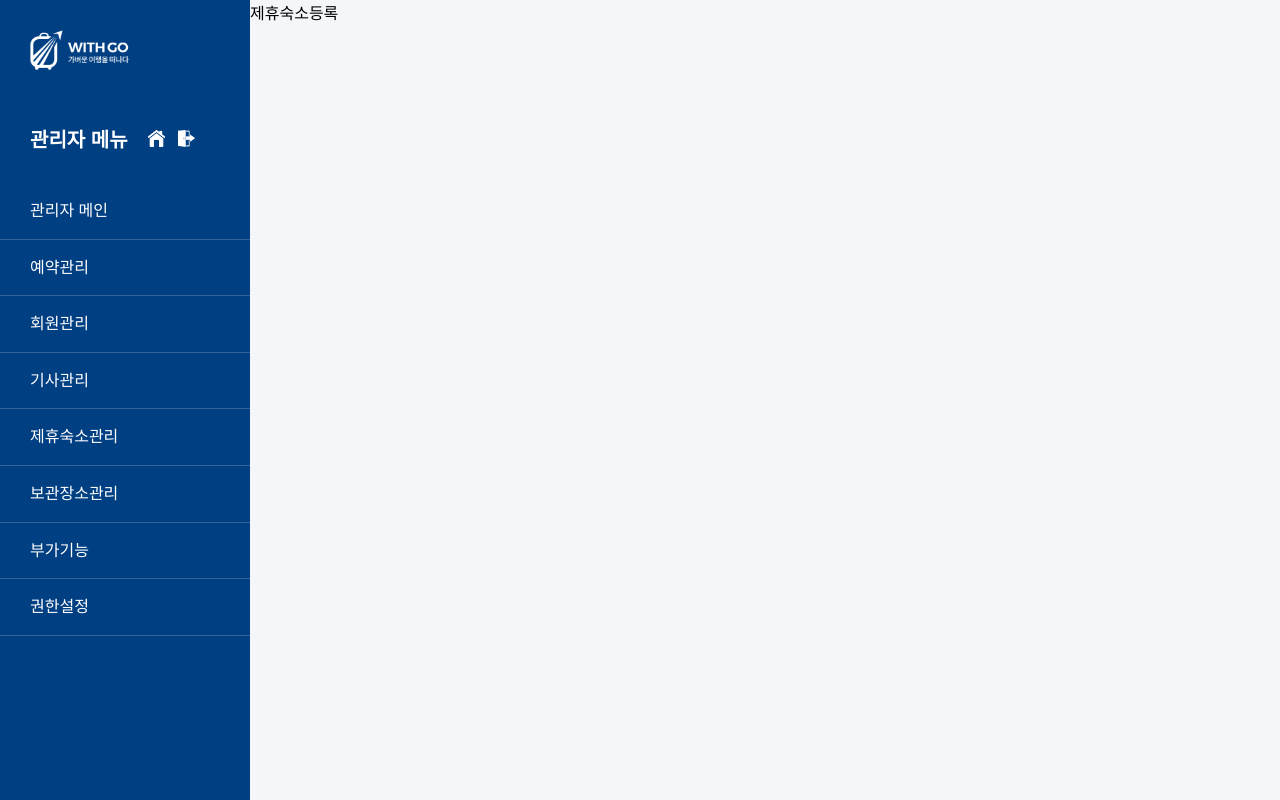
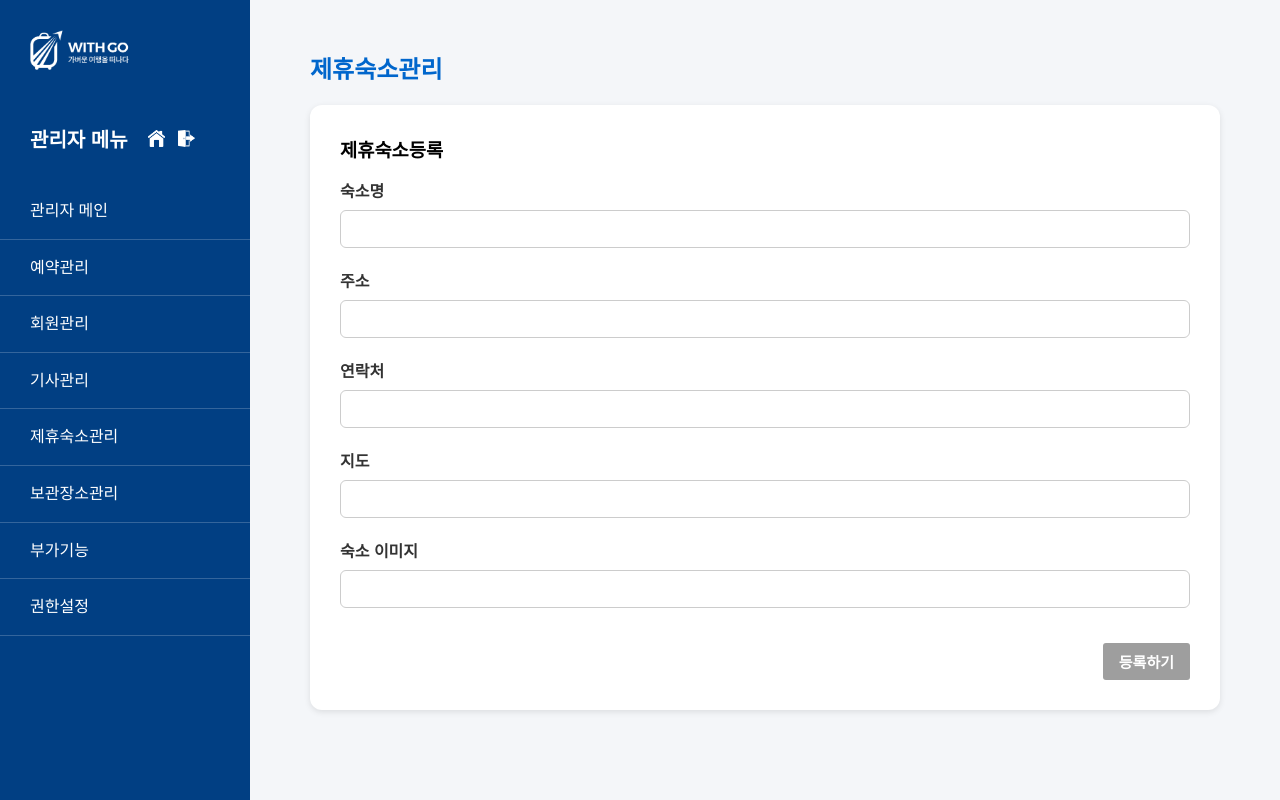
Before and after one commit to cjo3o/with_go_admin, a React (Vite) app: page /partner/create in a window 1280 px wide. Built offline with nearby package versions, Linux system fonts and the light colour scheme.

Commit message:
0407 제휴숙소관리 만들기 css폴더 추가

```diff
--- a/package.json
+++ b/package.json
@@ -10,6 +10,7 @@
     "preview": "vite preview"
   },
   "dependencies": {
+    "@supabase/supabase-js": "^2.49.4",
     "react": "^19.0.0",
     "react-dom": "^19.0.0",
     "react-router-dom": "^7.5.0"
--- /dev/null
+++ b/src/css/partnerCreate.css
@@ -0,0 +1,33 @@
+/* 폼 전체 */
+.form {
+    display: flex;
+    flex-direction: column;
+    gap: 20px;
+}
+
+/* 각 그룹 */
+.group {
+    display: flex;
+    flex-direction: column;
+}
+
+/* 레이블 */
+.group label {
+    margin-bottom: 8px;
+    font-weight: 600;
+    color: #333;
+}
+
+/* 인풋 필드 */
+.group input {
+    padding: 10px;
+    border: 1px solid #ccc;
+    border-radius: 6px;
+    font-size: 14px;
+    transition: border-color 0.3s ease;
+}
+
+.group input:focus {
+    border-color: #0066cc;
+    outline: none;
+}
--- /dev/null
+++ b/src/lib/supabase.js
@@ -0,0 +1,7 @@
+import {createClient} from '@supabase/supabase-js';
+
+// Supabase 프로젝트 URL과 키
+const supabaseUrl = 'https://zgrjjnifqoactpuqolao.supabase.co';
+const supabaseKey = 'eyJhbGciOiJIUzI1NiIsInR5cCI6IkpXVCJ9.eyJpc3MiOiJzdXBhYmFzZSIsInJlZiI6InpncmpqbmlmcW9hY3RwdXFvbGFvIiwicm9sZSI6ImFub24iLCJpYXQiOjE3NDEyNDc0NTgsImV4cCI6MjA1NjgyMzQ1OH0._Vl-6CRKdMjeDRyNoxlfect7sgusZ7L0N5OYu0a5hT0';
+
+export const supabase = createClient(supabaseUrl, supabaseKey);
--- a/src/p.css
+++ /dev/null
@@ -1,6 +0,0 @@
-/*.header {*/
-/*    font-size: 24px;*/
-/*    font-weight: bold;*/
-/*    margin-bottom: 20px;*/
-/*    color: var(--main-blue);*/
-/*}*/
--- a/src/pages/PartnerCreate.jsx
+++ b/src/pages/PartnerCreate.jsx
@@ -1,8 +1,121 @@
-import React from 'react';
+import React, {useState} from 'react';
+import {supabase} from "../lib/supabase.js";
+import '../css/partnerCreate.css';
+function PartnerCreate() {
+    const [form, setForm] = useState({
+        name: '',
+        address: '',
+        phone: '',
+        map_url: '',
+        image_url: '',
+    });
 
-function PartnerCreate() {
+    const handleChange = (e) => {
+        const {name, value} = e.target;
+        setForm({...form, [name]: value});
+    };
+
+    // 구글맵 지도퍼가기 src 추출
+    const extractSrc = (iframeString) => {
+        const match = iframeString.match(/src="([^"]+)"/);
+        return match ? match[1] : iframeString;
+    };
+
+    const handleSubmit = async (e) => {
+        e.preventDefault();
+
+        const { name, address, phone, map_url, image_url } = form;
+
+        // 필수 입력 체크
+        if (!name || !address || !phone || !map_url || !image_url) {
+            alert('모두 다 입력해야 합니다.');
+            return;
+        }
+
+        const cleanMapUrl = extractSrc(map_url);
+
+        const {error} = await supabase
+            .from('partner')
+            .insert([{
+                name,
+                address,
+                phone,
+                map_url: cleanMapUrl,
+                image_url
+            }]);
+
+        if (error) {
+            console.error('등록 오류:', error);
+            alert('등록 중 오류가 발생했습니다.');
+        } else {
+            alert('등록이 완료되었습니다!');
+            setForm({
+                name: '',
+                address: '',
+                phone: '',
+                map_url: '',
+                image_url: '',
+            });
+        }
+    };
     return (
-        <div>제휴숙소등록</div>
+        <div className='main'>
+            <div className='header'>제휴숙소관리</div>
+            <div className='card'>
+                <h3>제휴숙소등록</h3>
+                <form onSubmit={handleSubmit} className='form'>
+                    <div className='group'>
+                        <label className='name'>숙소명</label>
+                        <input
+                            type="text"
+                            name="name"
+                            autoComplete="off"
+                            value={form.name}
+                            onChange={handleChange}
+                        />
+                    </div>
+                    <div className='group'>
+                        <label className='address'>주소</label>
+                        <input
+                            type="text"
+                            name="address"
+                            value={form.address}
+                            onChange={handleChange}
+                        />
+                    </div>
+                    <div className='group'>
+                        <label className='phone'>연락처</label>
+                        <input
+                            type="text"
+                            name="phone"
+                            value={form.phone}
+                            onChange={handleChange}
+                        />
+                    </div>
+                    <div className='group'>
+                        <label className='map'>지도</label>
+                        <input
+                            type="text"
+                            name="map_url"
+                            value={form.map_url}
+                            onChange={handleChange}
+                        />
+                    </div>
+                    <div className='group'>
+                        <label className='img'>숙소 이미지</label>
+                        <input
+                            type="text"
+                            name="image_url"
+                            value={form.image_url}
+                            onChange={handleChange}
+                        />
+                    </div>
+                    <div className='btn-container'>
+                        <button className='btn' type="submit">등록하기</button>
+                    </div>
+                </form>
+            </div>
+        </div>
     );
 }
 
--- a/src/pages/PartnerList.jsx
+++ b/src/pages/PartnerList.jsx
@@ -1,12 +1,69 @@
-import React from 'react';
+import React, {useEffect, useState} from 'react';
+import {supabase} from "../lib/supabase.js";
 
 function PartnerList() {
+    const [partners, setPartners] = useState([]);
+
+    useEffect(() => {
+        async function fetchPartners() {
+            const {data, error} = await supabase
+                .from('partner')
+                .select('*')
+                .order('created_at', {ascending: false});
+
+            if (error) {
+                console.error('제휴숙소 조회 오류:', error);
+            } else {
+                setPartners(data);
+            }
+        }
+
+        fetchPartners();
+    }, []);
+
     return (
         <>
             <div className='main'>
                 <div className='header'>제휴숙소관리</div>
+
                 <div className='card'>
                     <h3>제휴숙소목록</h3>
+                        <table>
+                            <thead>
+                            <tr>
+                                <th>ID</th>
+                                <th>숙소명</th>
+                                <th>주소</th>
+                                <th>연락처</th>
+                                <th>지도</th>
+                                <th>숙소 이미지</th>
+                                <th>등록일</th>
+                            </tr>
+                            </thead>
+                            <tbody>
+                            {partners.map((partner) => (
+                                <tr key={partner.partner_id}>
+                                    <td>{partner.partner_id}</td>
+                                    <td>{partner.name}</td>
+                                    <td>{partner.address}</td>
+                                    <td>{partner.phone}</td>
+                                    <td>
+                                        {partner.map_url ? (
+                                            <div dangerouslySetInnerHTML={{ __html: partner.map_url }} />
+                                        ) : '없음'}
+                                    </td>
+                                    <td>
+                                        {partner.image_url ? (
+                                            <img src={partner.image_url} alt="숙소 이미지" style={{ width: '100px', height: 'auto' }} />
+                                        ) : (
+                                            "없음"
+                                        )}
+                                    </td>
+                                    <td>{new Date(partner.created_at).toLocaleString('ko-KR')}</td>
+                                </tr>
+                            ))}
+                            </tbody>
+                        </table>
                 </div>
             </div>
         </>
```
Also changed, not shown: 1 other file (tests, documents, lock files or other folders).
